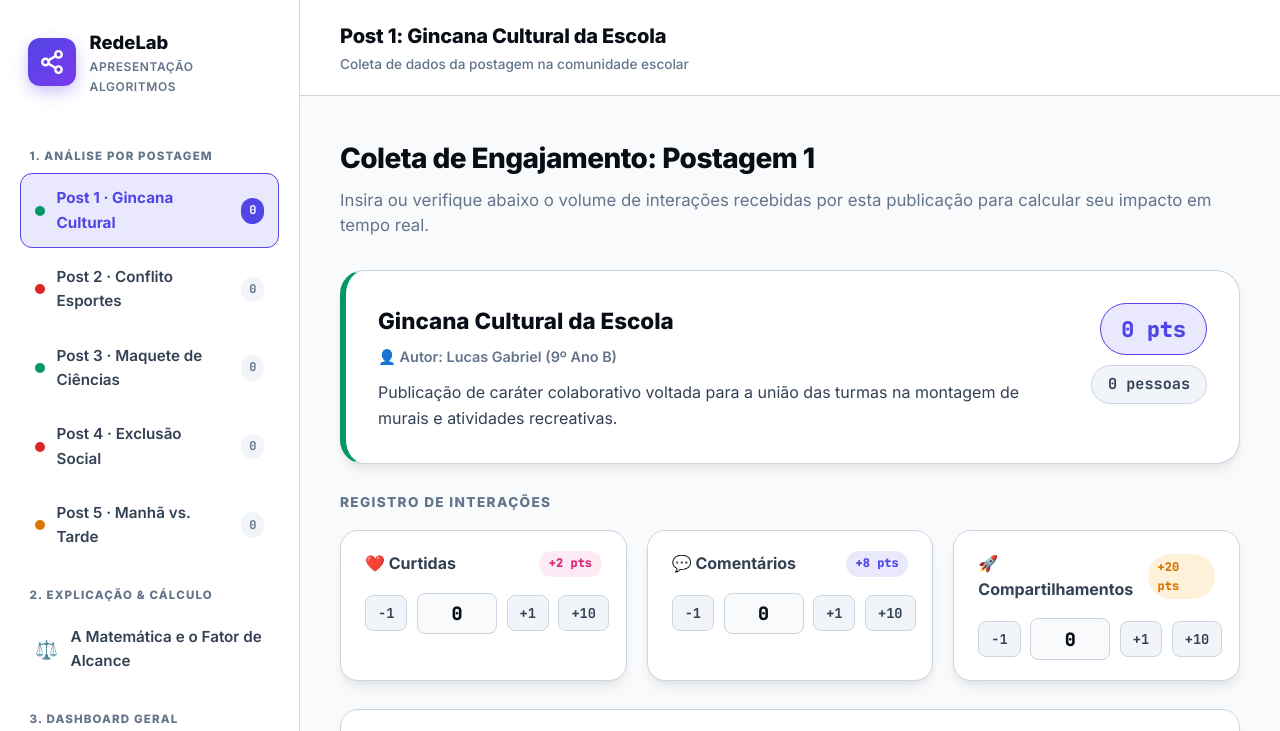
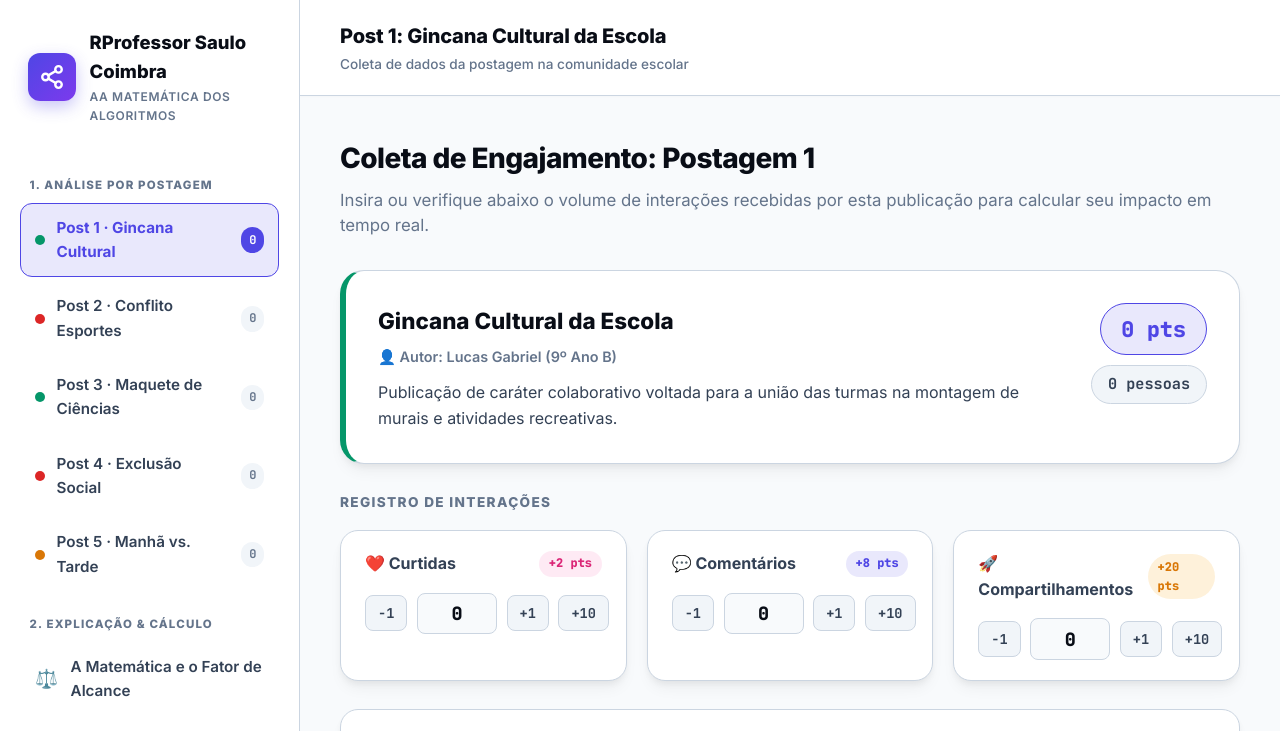
Before and after one commit to Saulocoimbraa/simulador-oficina, a plain HTML site: page index.html in a window 1280 px wide. Shown: the top 731 px of the page. Drawn offline with nearby package versions, Linux system fonts and the light colour scheme.

Commit message:
Update branding text in index.html

```diff
--- a/index.html
+++ b/index.html
@@ -515,8 +515,8 @@
           </svg>
         </div>
         <div class="logo-text">
-          <div class="brand">RedeLab</div>
-          <div class="sub">Apresentação Algoritmos</div>
+          <div class="brand">RProfessor Saulo Coimbra</div>
+          <div class="sub">AA matemática dos Algoritmos</div>
         </div>
       </div>
 
```
